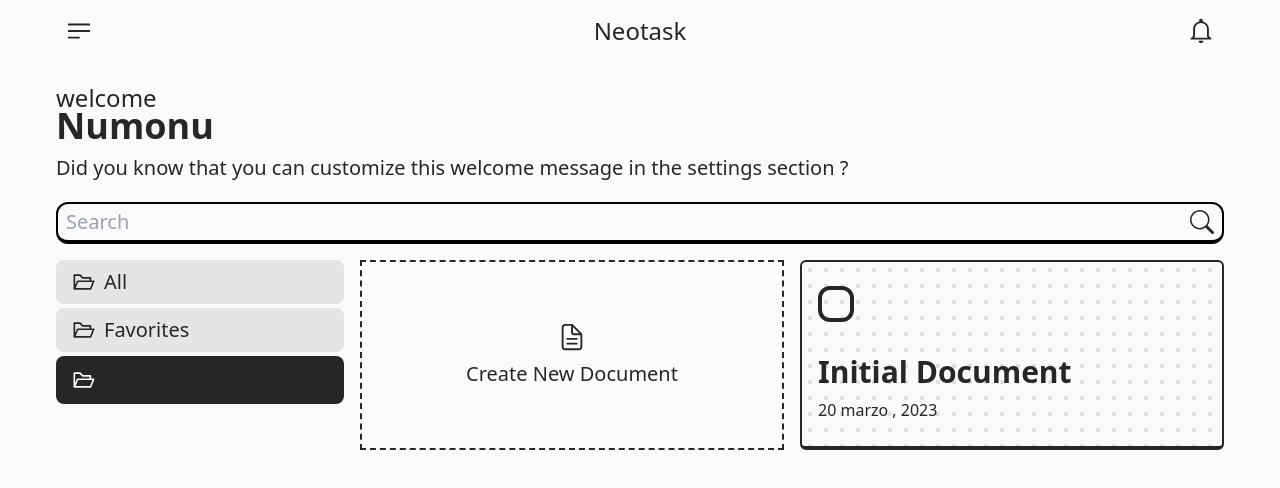
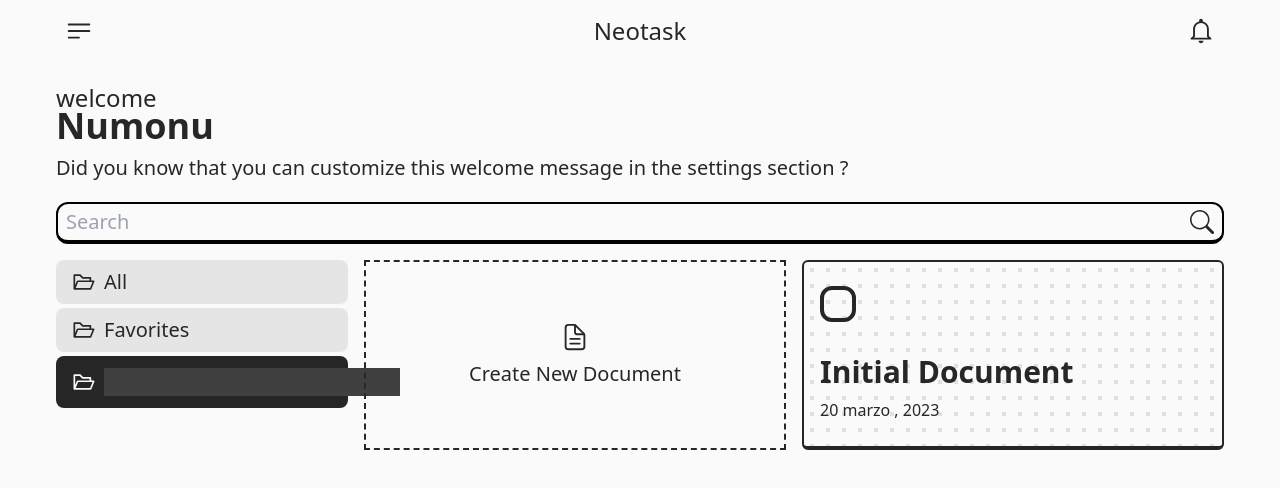
Before and after one commit to Numonu/neotask, a Next.js app: page /dashboard in a window 1280 px wide. Both pictures are taken after a click on the button 200 px from the left and 396 px from the top of the page. Shown: the top 488 px of the page. Built offline with nearby package versions, Linux system fonts and the light colour scheme.

Commit message:
he eliminado una letra suelta en el componente folderTemplate

```diff
--- a/src/components/molecules/FolderTemplate.jsx
+++ b/src/components/molecules/FolderTemplate.jsx
@@ -27,7 +27,7 @@ export default function FolderTemplate({ callback }) {
 				<div className="text-2xl">
 					<AiOutlineFolderOpen />
 				</div>
-				<inputg
+				<input
 					className="bg-neutral-700 text-xl capitalize grow"
 					type="text"
 					autoFocus="true"
```
